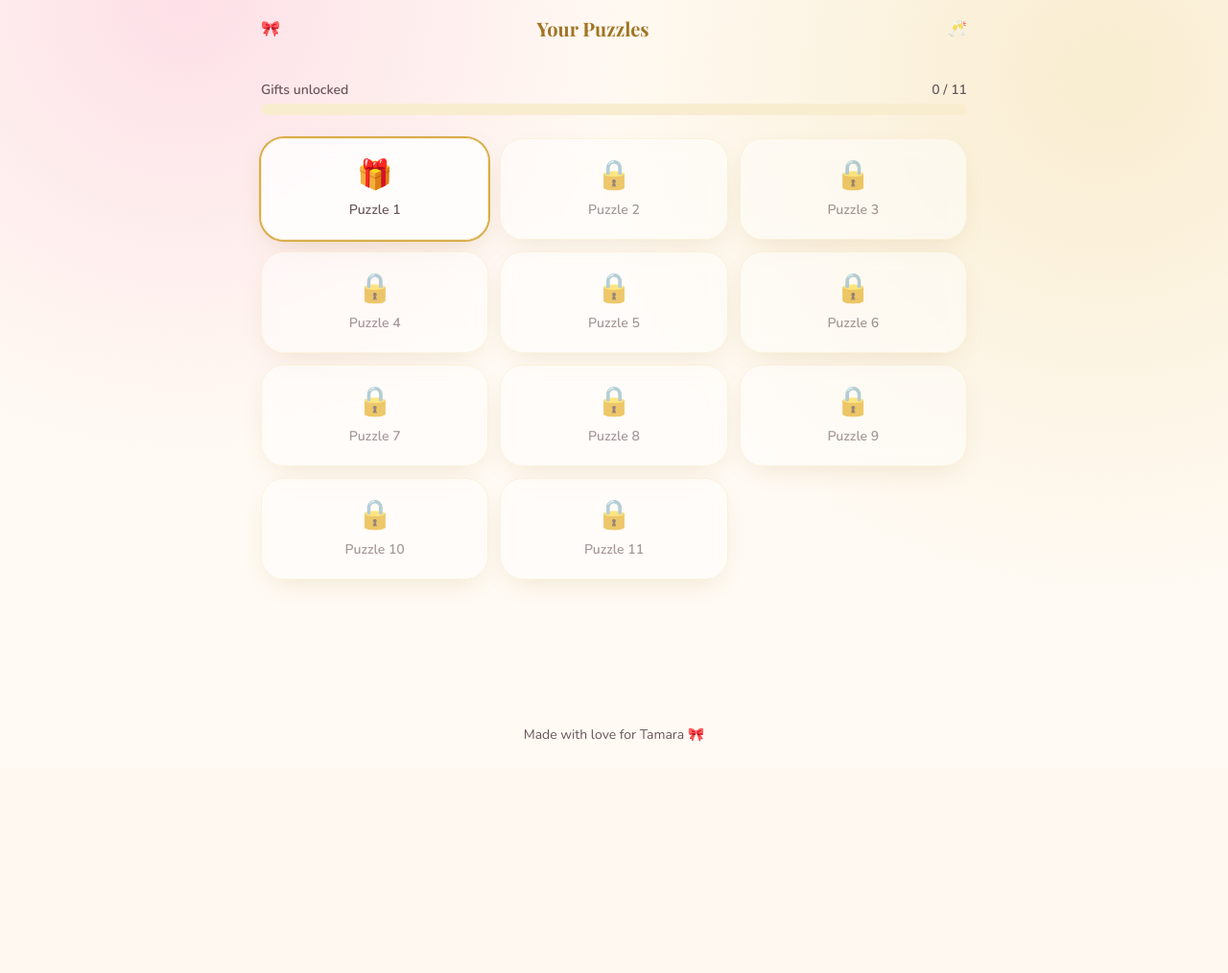
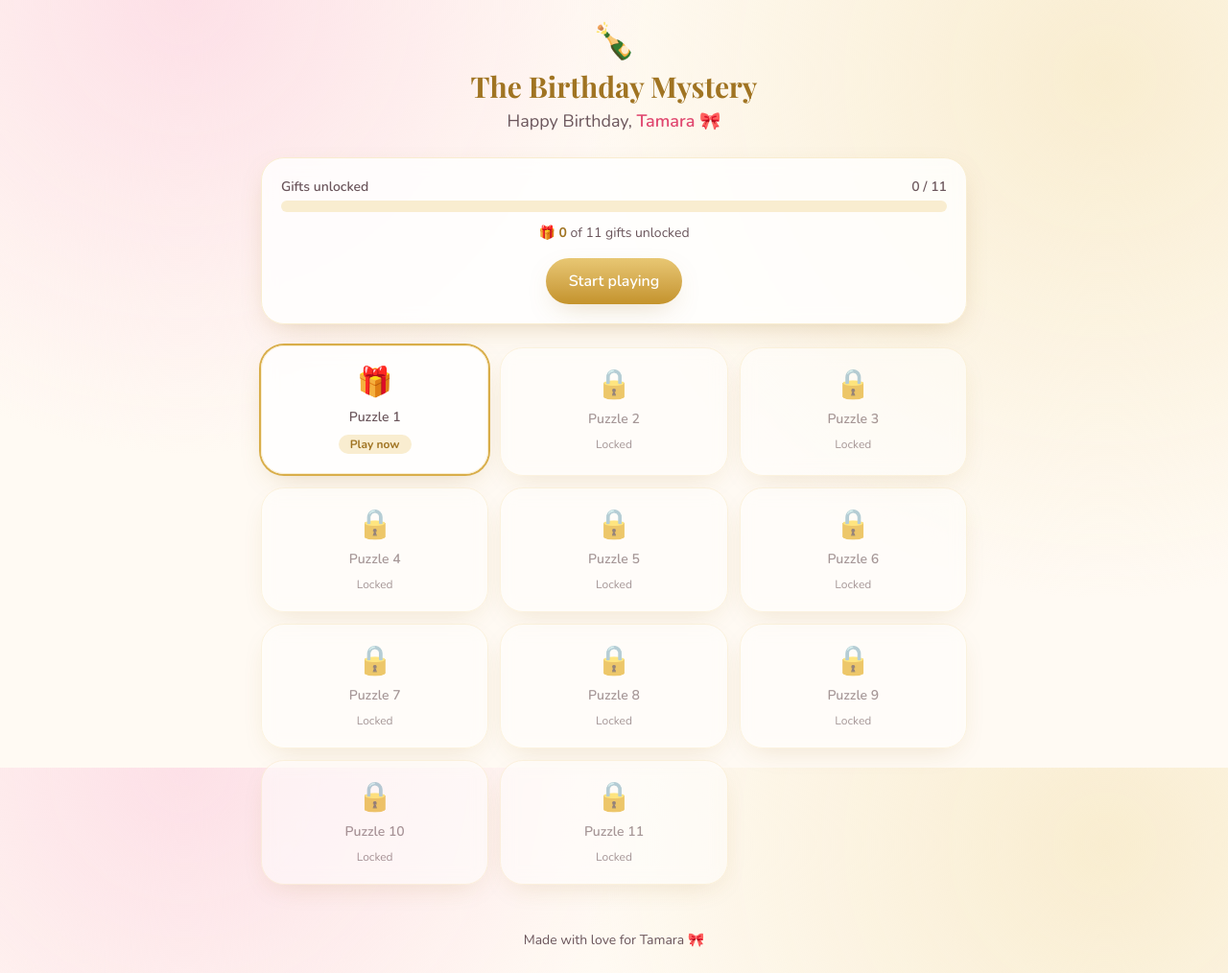
Before and after one commit to KasubaR/tami, a Laravel app: page /play in a window 1280 px wide. Shown: the whole page at 96% size. Before the commit the page ends 773 px from the top, so only its background shows below. Run offline with Laravel 12, Linux system fonts and the light colour scheme; data comes from the database, SQL or seed files in the repository; style sheets or scripts are compiled from the project's sources.

Commit message:
Phase 5: dashboard with progress, current-level highlight and continue button
Co-Authored-By: Claude Sonnet 5.5 <noreply@anthropic.com>

```diff
--- a/app/Http/Controllers/GameController.php
+++ b/app/Http/Controllers/GameController.php
@@ -44,25 +44,31 @@ class GameController extends Controller
         $progress = $this->progress($game);
         $done = $progress->completed_levels;
 
-        $levels = $game->levels->map(function (GameLevel $level) use ($done, $progress) {
+        // The current level is the first one not yet completed.
+        $current = $game->levels->first(fn (GameLevel $l) => ! in_array($l->level_number, $done, true))?->level_number;
+
+        $levels = $game->levels->map(function (GameLevel $level) use ($done, $current) {
             $completed = in_array($level->level_number, $done, true);
-            $state = $completed ? 'completed'
-                : ($this->isUnlocked($progress, $level->level_number) ? 'available' : 'locked');
 
             return [
                 'number' => $level->level_number,
                 'title' => $level->title,
-                'state' => $state,
+                'state' => $completed ? 'completed' : ($level->level_number === $current ? 'current' : 'locked'),
                 // Gift details are only exposed once the level is complete.
                 'gift' => $completed ? $level->gift->reveal_heading : null,
             ];
         });
 
+        $allDone = $levels->isNotEmpty() && $current === null;
+
         return view('game.dashboard', [
             'levels' => $levels,
             'completed' => count($done),
             'total' => $levels->count(),
-            'allDone' => count($done) >= $levels->count() && $levels->count() > 0,
+            'allDone' => $allDone,
+            'current' => $current,
+            'continueUrl' => $allDone ? url('/finale') : ($current ? url("/play/{$current}") : url('/play')),
+            'recipient' => config('game.recipient'),
         ]);
     }
 
--- /dev/null
+++ b/config/game.php
@@ -0,0 +1,6 @@
+<?php
+
+return [
+    // Name shown on the dashboard and finale.
+    'recipient' => env('GAME_RECIPIENT', 'Tamara'),
+];
--- a/resources/views/components/gift-card.blade.php
+++ b/resources/views/components/gift-card.blade.php
@@ -1,16 +1,20 @@
-@props(['number', 'title' => null, 'state' => 'locked']) {{-- locked | available | completed --}}
+@props(['number', 'title' => null, 'state' => 'locked']) {{-- locked | current | completed --}}
 
 <div {{ $attributes->class([
     'card flex flex-col items-center gap-2 text-center',
     'opacity-60' => $state === 'locked',
-    'ring-2 ring-champagne-400' => $state === 'available',
+    'ring-2 ring-champagne-400 -translate-y-0.5' => $state === 'current',
 ]) }}>
     <span class="text-3xl" aria-hidden="true">
-        {{ match ($state) { 'locked' => '🔒', 'available' => '🎁', default => '✨' } }}
+        {{ match ($state) { 'locked' => '🔒', 'current' => '🎁', default => '✨' } }}
     </span>
     <span class="text-sm font-semibold text-ink-soft">Puzzle {{ $number }}</span>
     @if ($state === 'completed' && $title)
         <span class="font-display font-bold text-champagne-600">{{ $title }}</span>
+    @elseif ($state === 'current')
+        <span class="rounded-full bg-champagne-100 px-3 py-0.5 text-xs font-bold text-champagne-600">Play now</span>
+    @elseif ($state === 'locked')
+        <span class="text-xs text-ink-soft">Locked</span>
     @endif
     {{ $slot }}
 </div>
--- a/resources/views/game/dashboard.blade.php
+++ b/resources/views/game/dashboard.blade.php
@@ -1,12 +1,30 @@
 @extends('layouts.app')
-@section('title', 'Your Puzzles')
-
-@section('header')
-    <x-game-header title="Your Puzzles" />
-@endsection
+@section('title', 'The Birthday Mystery')
 
 @section('content')
-    <x-progress-bar :completed="$completed" :total="$total" class="mb-6" />
+    <section class="mb-6 text-center">
+        <div class="text-4xl" aria-hidden="true">🍾</div>
+        <h1 class="mt-2 text-3xl font-bold text-champagne-600">The Birthday Mystery</h1>
+        <p class="mt-1 text-lg text-ink-soft">Happy Birthday, <span class="font-semibold text-blush-500">{{ $recipient }}</span> 🎀</p>
+    </section>
+
+    <div class="card mb-6">
+        <x-progress-bar :completed="$completed" :total="$total" />
+        <p class="mt-3 text-center text-sm text-ink-soft">
+            🎁 <span class="font-bold text-champagne-600">{{ $completed }}</span> of {{ $total }} gifts unlocked
+        </p>
+        <div class="mt-4 text-center">
+            <a href="{{ $continueUrl }}" class="btn-primary w-full sm:w-auto">
+                @if ($allDone)
+                    Open the final surprise 🥂
+                @elseif ($completed === 0)
+                    Start playing
+                @else
+                    Continue playing · Puzzle {{ $current }}
+                @endif
+            </a>
+        </div>
+    </div>
 
     <div class="grid grid-cols-2 gap-3 sm:grid-cols-3">
         @foreach ($levels as $level)
@@ -20,10 +38,4 @@
             @endif
         @endforeach
     </div>
-
-    @if ($allDone)
-        <div class="mt-8 text-center">
-            <a href="{{ url('/finale') }}" class="btn-primary text-lg">Open the final surprise 🥂</a>
-        </div>
-    @endif
 @endsection
--- a/resources/views/game/finale.blade.php
+++ b/resources/views/game/finale.blade.php
@@ -4,7 +4,7 @@
 @section('content')
     <section class="flex flex-col items-center gap-5 text-center">
         <div class="animate-float text-8xl" aria-hidden="true">🥂</div>
-        <h1 class="text-4xl font-bold text-champagne-600">Happy Birthday, Tamara!</h1>
+        <h1 class="text-4xl font-bold text-champagne-600">Happy Birthday, {{ config('game.recipient') }}!</h1>
         <div class="card w-full max-w-md whitespace-pre-line text-lg">{{ $message }}</div>
         <a href="{{ url('/play') }}" class="btn-secondary">Back to my gifts</a>
     </section>
```
Also changed, not shown: tests/Feature/DashboardProgressionTest.php (added, +98 -0 lines).
